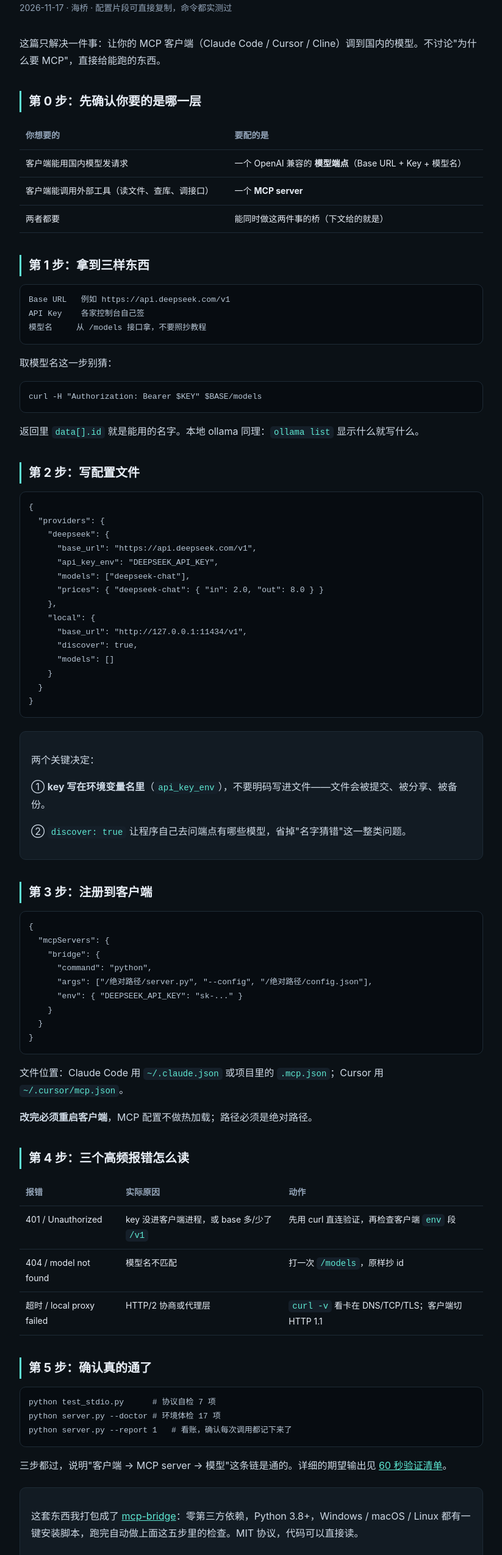
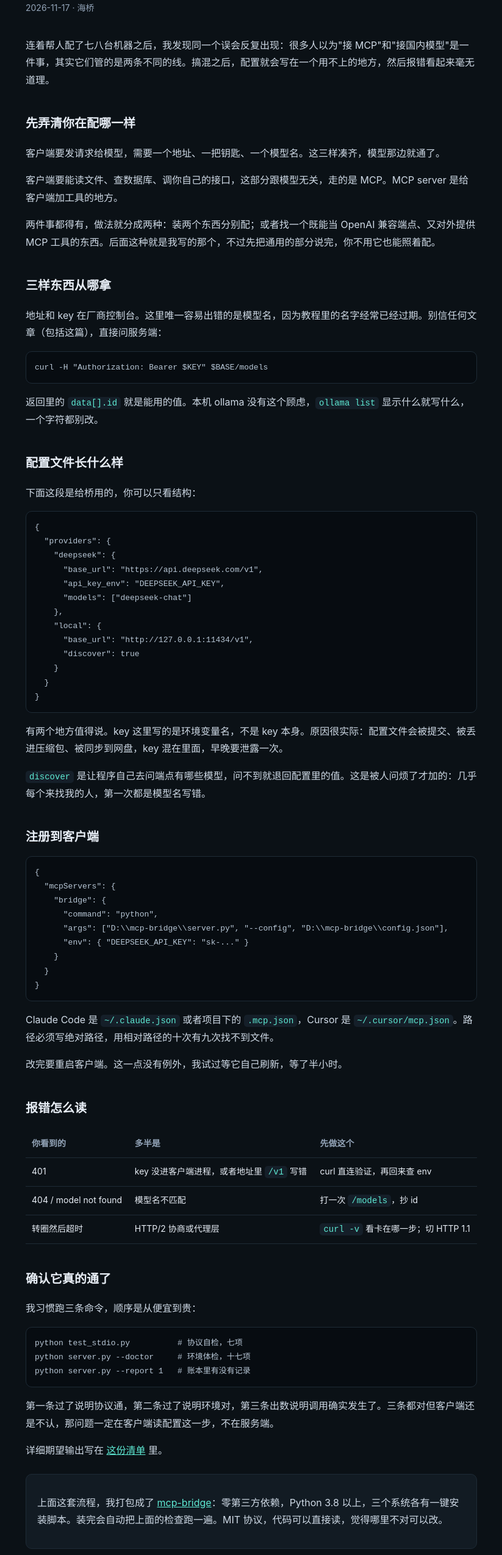
Before and after one commit to zhangbotong92-cyber/mcp-bridge, a plain HTML site: page docs/article-03.html in a window 1280 px wide. Shown: the part 110-2660 px from the top of the page at 61% size, without its empty margins (228-1051 px from the left). Drawn offline with Linux system fonts and the light colour scheme.

Commit message:
content: rewrite all three articles in a plainer voice; regenerate PDF

```diff
--- a/docs/article-03.html
+++ b/docs/article-03.html
@@ -19,107 +19,115 @@
 }
 </script>
 <style>
-  body{margin:0;background:#0b1116;color:#e8eef6;font-family:-apple-system,"Segoe UI","Microsoft YaHei",sans-serif;line-height:1.75}
-  .wrap{max-width:760px;margin:0 auto;padding:56px 22px 80px}
-  h1{font-size:31px;line-height:1.32;margin:0 0 10px}
-  .meta{color:#93a4b8;font-size:14px;margin-bottom:32px}
-  h2{font-size:20px;margin:36px 0 12px;border-left:3px solid #5eead4;padding-left:12px}
+  body{margin:0;background:#0b1116;color:#e8eef6;font-family:-apple-system,"Segoe UI","Microsoft YaHei",sans-serif;line-height:1.78}
+  .wrap{max-width:740px;margin:0 auto;padding:56px 22px 80px}
+  h1{font-size:30px;line-height:1.36;margin:0 0 10px}
+  .meta{color:#93a4b8;font-size:14px;margin-bottom:34px}
+  h2{font-size:20px;margin:40px 0 12px}
   p,li{font-size:16px;color:#cfdae6}
   code{background:#151f29;padding:2px 6px;border-radius:5px;font-size:14px;color:#5eead4}
   pre{background:#070c11;border:1px solid #1e2b36;border-radius:10px;padding:14px;overflow:auto;font-size:13px;color:#b8c7d6}
-  table{width:100%;border-collapse:collapse;margin:16px 0;font-size:14px}
+  table{width:100%;border-collapse:collapse;margin:18px 0;font-size:14px}
   th,td{text-align:left;padding:10px;border-bottom:1px solid #1e2b36;vertical-align:top}
   th{color:#93a4b8}
-  .box{background:#121b23;border:1px solid #1e2b36;border-radius:10px;padding:16px 18px;margin:22px 0}
+  .box{background:#121b23;border:1px solid #1e2b36;border-radius:10px;padding:16px 18px;margin:24px 0}
   a{color:#5eead4}
-  .cta{background:#0e2220;border:1px solid #5eead4;border-radius:12px;padding:20px;margin:34px 0}
+  .cta{border-left:3px solid #5eead4;padding:6px 0 6px 16px;margin:36px 0}
 </style>
 </head>
 <body>
 <div class="wrap">
 
-<h1>MCP Server 怎么接国内模型：一步一步配</h1>
-<p class="meta">2026-11-17 · 海桥 · 配置片段可直接复制，命令都实测过</p>
+<h1>MCP Server 怎么接国内模型</h1>
+<p class="meta">2026-11-17 · 海桥</p>
 
-<p>这篇只解决一件事：让你的 MCP 客户端（Claude Code / Cursor / Cline）调到国内的模型。不讨论"为什么要 MCP"，直接给能跑的东西。</p>
+<p>连着帮人配了七八台机器之后，我发现同一个误会反复出现：很多人以为"接 MCP"和"接国内模型"是一件事，其实它们管的是两条不同的线。搞混之后，配置就会写在一个用不上的地方，然后报错看起来毫无道理。</p>
 
-<h2>第 0 步：先确认你要的是哪一层</h2>
-<table>
-  <tr><th>你想要的</th><th>要配的是</th></tr>
-  <tr><td>客户端能用国内模型发请求</td><td>一个 OpenAI 兼容的 <strong>模型端点</strong>（Base URL + Key + 模型名）</td></tr>
-  <tr><td>客户端能调用外部工具（读文件、查库、调接口）</td><td>一个 <strong>MCP server</strong></td></tr>
-  <tr><td>两者都要</td><td>能同时做这两件事的桥（下文给的就是）</td></tr>
-</table>
+<h2>先弄清你在配哪一样</h2>
 
-<h2>第 1 步：拿到三样东西</h2>
-<pre>Base URL   例如 https://api.deepseek.com/v1
-API Key    各家控制台自己签
-模型名     从 /models 接口拿，不要照抄教程</pre>
+<p>客户端要发请求给模型，需要一个地址、一把钥匙、一个模型名。这三样凑齐，模型那边就通了。</p>
 
-<p>取模型名这一步别猜：</p>
+<p>客户端要能读文件、查数据库、调你自己的接口，这部分跟模型无关，走的是 MCP。MCP server 是给客户端加工具的地方。</p>
+
+<p>两件事都得有，做法就分成两种：装两个东西分别配；或者找一个既能当 OpenAI 兼容端点、又对外提供 MCP 工具的东西。后面这种就是我写的那个，不过先把通用的部分说完，你不用它也能照着配。</p>
+
+<h2>三样东西从哪拿</h2>
+
+<p>地址和 key 在厂商控制台。这里唯一容易出错的是模型名，因为教程里的名字经常已经过期。别信任何文章（包括这篇），直接问服务端：</p>
+
 <pre>curl -H "Authorization: Bearer $KEY" $BASE/models</pre>
-<p>返回里 <code>data[].id</code> 就是能用的名字。本地 ollama 同理：<code>ollama list</code> 显示什么就写什么。</p>
 
-<h2>第 2 步：写配置文件</h2>
+<p>返回里的 <code>data[].id</code> 就是能用的值。本机 ollama 没有这个顾虑，<code>ollama list</code> 显示什么就写什么，一个字符都别改。</p>
+
+<h2>配置文件长什么样</h2>
+
+<p>下面这段是给桥用的，你可以只看结构：</p>
+
 <pre>{
   "providers": {
     "deepseek": {
       "base_url": "https://api.deepseek.com/v1",
       "api_key_env": "DEEPSEEK_API_KEY",
-      "models": ["deepseek-chat"],
-      "prices": { "deepseek-chat": { "in": 2.0, "out": 8.0 } }
+      "models": ["deepseek-chat"]
     },
     "local": {
       "base_url": "http://127.0.0.1:11434/v1",
-      "discover": true,
-      "models": []
+      "discover": true
     }
   }
 }</pre>
 
-<div class="box">
-<p>两个关键决定：</p>
-<p>① <strong>key 写在环境变量名里</strong>（<code>api_key_env</code>），不要明码写进文件——文件会被提交、被分享、被备份。</p>
-<p>② <code>discover: true</code> 让程序自己去问端点有哪些模型，省掉"名字猜错"这一整类问题。</p>
-</div>
+<p>有两个地方值得说。key 这里写的是环境变量名，不是 key 本身。原因很实际：配置文件会被提交、被丢进压缩包、被同步到网盘，key 混在里面，早晚要泄露一次。</p>
 
-<h2>第 3 步：注册到客户端</h2>
+<p><code>discover</code> 是让程序自己去问端点有哪些模型，问不到就退回配置里的值。这是被人问烦了才加的：几乎每个来找我的人，第一次都是模型名写错。</p>
+
+<h2>注册到客户端</h2>
+
 <pre>{
   "mcpServers": {
     "bridge": {
       "command": "python",
-      "args": ["/绝对路径/server.py", "--config", "/绝对路径/config.json"],
+      "args": ["D:\\mcp-bridge\\server.py", "--config", "D:\\mcp-bridge\\config.json"],
       "env": { "DEEPSEEK_API_KEY": "sk-..." }
     }
   }
 }</pre>
-<p>文件位置：Claude Code 用 <code>~/.claude.json</code> 或项目里的 <code>.mcp.json</code>；Cursor 用 <code>~/.cursor/mcp.json</code>。</p>
-<p><strong>改完必须重启客户端</strong>，MCP 配置不做热加载；路径必须是绝对路径。</p>
 
-<h2>第 4 步：三个高频报错怎么读</h2>
+<p>Claude Code 是 <code>~/.claude.json</code> 或者项目下的 <code>.mcp.json</code>，Cursor 是 <code>~/.cursor/mcp.json</code>。路径必须写绝对路径，用相对路径的十次有九次找不到文件。</p>
+
+<p>改完要重启客户端。这一点没有例外，我试过等它自己刷新，等了半小时。</p>
+
+<h2>报错怎么读</h2>
+
 <table>
-  <tr><th>报错</th><th>实际原因</th><th>动作</th></tr>
-  <tr><td>401 / Unauthorized</td><td>key 没进客户端进程，或 base 多/少了 <code>/v1</code></td><td>先用 curl 直连验证，再检查客户端 <code>env</code> 段</td></tr>
-  <tr><td>404 / model not found</td><td>模型名不匹配</td><td>打一次 <code>/models</code>，原样抄 id</td></tr>
-  <tr><td>超时 / local proxy failed</td><td>HTTP/2 协商或代理层</td><td><code>curl -v</code> 看卡在 DNS/TCP/TLS；客户端切 HTTP 1.1</td></tr>
+  <tr><th>你看到的</th><th>多半是</th><th>先做这个</th></tr>
+  <tr><td>401</td><td>key 没进客户端进程，或者地址里 <code>/v1</code> 写错</td><td>curl 直连验证，再回来查 env</td></tr>
+  <tr><td>404 / model not found</td><td>模型名不匹配</td><td>打一次 <code>/models</code>，抄 id</td></tr>
+  <tr><td>转圈然后超时</td><td>HTTP/2 协商或代理层</td><td><code>curl -v</code> 看卡在哪一步；切 HTTP 1.1</td></tr>
 </table>
 
-<h2>第 5 步：确认真的通了</h2>
-<pre>python test_stdio.py      # 协议自检 7 项
-python server.py --doctor # 环境体检 17 项
-python server.py --report 1   # 看账，确认每次调用都记下来了</pre>
-<p>三步都过，说明"客户端 → MCP server → 模型"这条链是通的。详细的期望输出见 <a href="verify.md">60 秒验证清单</a>。</p>
+<h2>确认它真的通了</h2>
+
+<p>我习惯跑三条命令，顺序是从便宜到贵：</p>
+
+<pre>python test_stdio.py          # 协议自检，七项
+python server.py --doctor     # 环境体检，十七项
+python server.py --report 1   # 账本里有没有记录</pre>
+
+<p>第一条过了说明协议通，第二条过了说明环境对，第三条出数说明调用确实发生了。三条都对但客户端还是不认，那问题一定在客户端读配置这一步，不在服务端。</p>
+
+<p>详细期望输出写在 <a href="verify.md">这份清单</a> 里。</p>
 
 <div class="box">
-<p>这套东西我打包成了 <a href="https://github.com/zhangbotong92-cyber/mcp-bridge">mcp-bridge</a>：零第三方依赖，Python 3.8+，Windows / macOS / Linux 都有一键安装脚本，跑完自动做上面这五步里的检查。MIT 协议，代码可以直接读。</p>
+<p>上面这套流程，我打包成了 <a href="https://github.com/zhangbotong92-cyber/mcp-bridge">mcp-bridge</a>：零第三方依赖，Python 3.8 以上，三个系统各有一键安装脚本。装完会自动把上面的检查跑一遍。MIT 协议，代码可以直接读，觉得哪里不对可以改。</p>
 </div>
 
 <div class="cta">
-<p><strong>照着配还是不通？把 <code>python server.py --doctor</code> 的输出发我，免费看一眼。</strong></p>
-<p>要我远程帮你配通：¥499，三小时，跑不通不收费。邮箱 <a href="mailto:1024720334@qq.com">1024720334@qq.com</a>。</p>
+<p>照这么配还是不通，把 <code>python server.py --doctor</code> 的输出发我，免费看一眼。</p>
+<p>要我上手帮你配：¥499，三小时，跑不通不收钱。邮箱 <a href="mailto:1024720334@qq.com">1024720334@qq.com</a>。</p>
 </div>
 
-<p class="meta">—— 海桥 · 做模型接入层 · <a href="./">项目主页</a></p>
+<p class="meta">—— 海桥，做模型接入层。项目主页在<a href="./">这里</a>。</p>
 </div>
 </body>
 </html>
```
Also changed, not shown: docs/article-02.html (+62 -31 lines), 1 other file.
